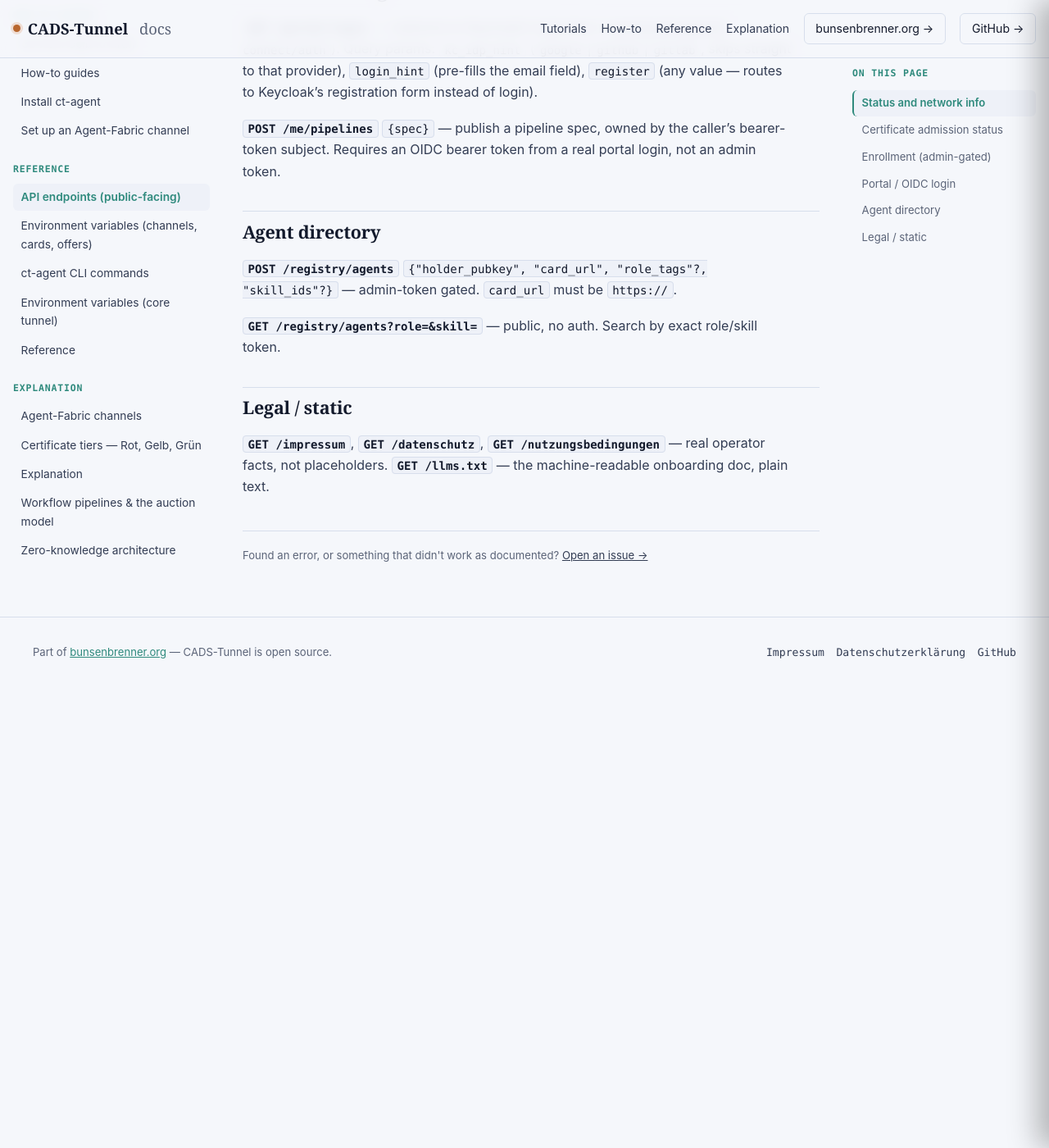
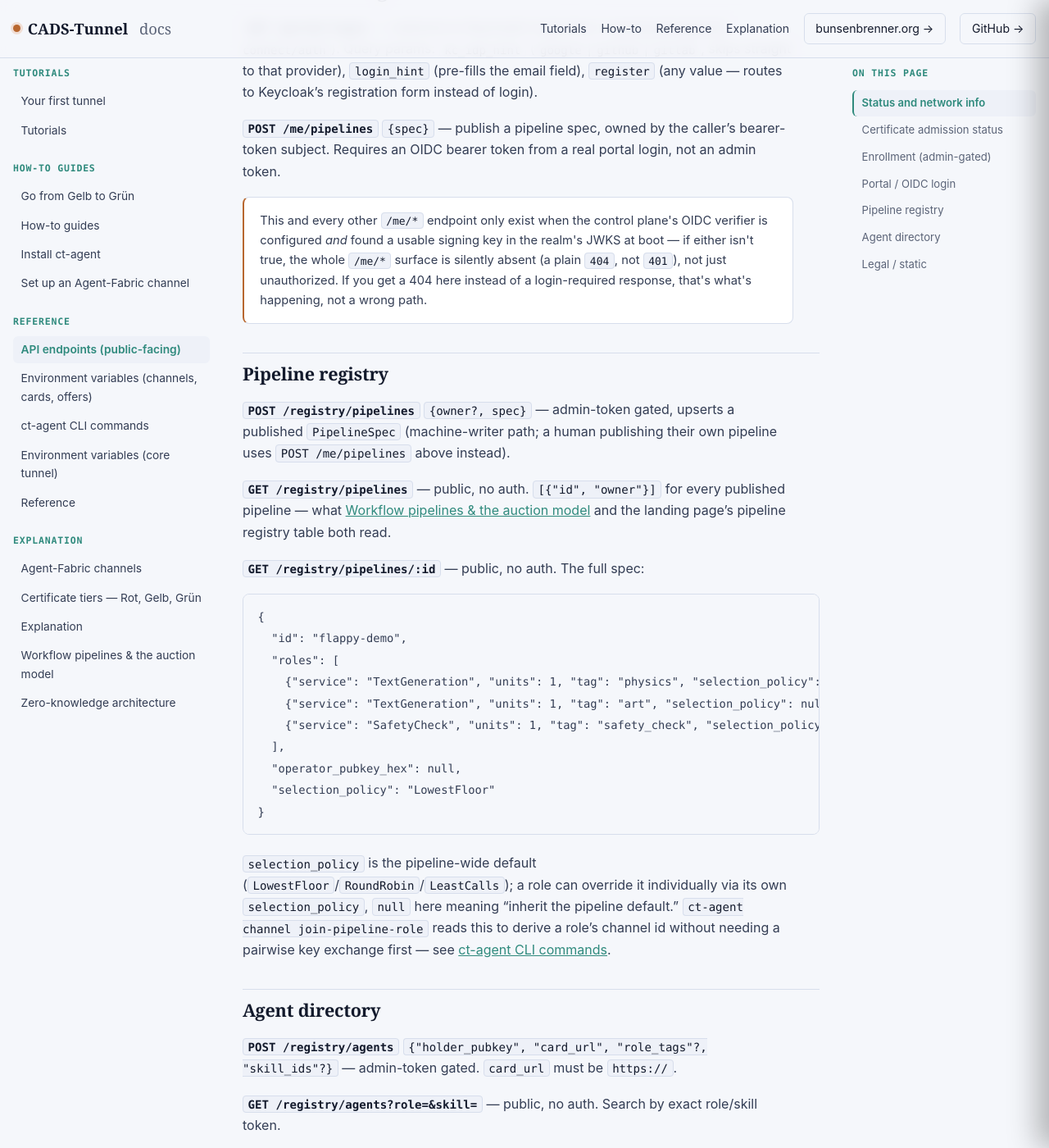
Before and after one commit to scimbe/CADS-Tunnel-docs, a Jekyll site: the page built from _reference/api-endpoints.md, in a window 1280 px wide and 1400 px high, scrolled down 1617 px. Shown: the whole window at 82% size. Built offline with Jekyll 4.4.1, drawn with Linux system fonts in a browser that asks for light colours.

Commit message:
reference: document the pipeline registry endpoints
GET /registry/pipelines and GET /registry/pipelines/:id were
completely undocumented despite being real, public, no-auth endpoints
-- confirmed live against production (list returned the two real
published demos; detail returned flappy-demo's actual PipelineSpec,
used verbatim as the example). Cross-checked the route table and doc
comments in service.rs to confirm POST is admin-gated (machine-writer
path, distinct from the already-documented POST /me/pipelines for a
human's own OIDC-authenticated publish).

Also added an evergreen note on why /me/pipelines (and every /me/*
endpoint) can 404 instead of requiring auth: the whole surface is
only mounted when the control plane's OIDC verifier configured *and*
found a usable JWKS signing key at boot -- straight from the source
comment, not describing any specific incident, so it stays accurate
regardless of today's live state.

````diff
--- a/_reference/api-endpoints.md
+++ b/_reference/api-endpoints.md
@@ -67,6 +67,44 @@ form instead of login).
 **`POST /me/pipelines`** `{spec}` — publish a pipeline spec, owned by the caller's bearer-token subject.
 Requires an OIDC bearer token from a real portal login, not an admin token.
 
+<div class="callout warn">
+This and every other <code>/me/*</code> endpoint only exist when the control plane's OIDC verifier is
+configured <em>and</em> found a usable signing key in the realm's JWKS at boot — if either isn't true,
+the whole <code>/me/*</code> surface is silently absent (a plain <code>404</code>, not <code>401</code>),
+not just unauthorized. If you get a 404 here instead of a login-required response, that's what's
+happening, not a wrong path.
+</div>
+
+## Pipeline registry
+
+**`POST /registry/pipelines`** `{owner?, spec}` — admin-token gated, upserts a published `PipelineSpec`
+(machine-writer path; a human publishing their own pipeline uses `POST /me/pipelines` above instead).
+
+**`GET /registry/pipelines`** — public, no auth. `[{"id", "owner"}]` for every published pipeline —
+what [Workflow pipelines & the auction model]({{ '/explanation/workflow-pipelines/' | relative_url }})
+and the landing page's pipeline registry table both read.
+
+**`GET /registry/pipelines/:id`** — public, no auth. The full spec:
+
+```json
+{
+  "id": "flappy-demo",
+  "roles": [
+    {"service": "TextGeneration", "units": 1, "tag": "physics", "selection_policy": null},
+    {"service": "TextGeneration", "units": 1, "tag": "art", "selection_policy": null},
+    {"service": "SafetyCheck", "units": 1, "tag": "safety_check", "selection_policy": null}
+  ],
+  "operator_pubkey_hex": null,
+  "selection_policy": "LowestFloor"
+}
+```
+
+`selection_policy` is the pipeline-wide default (`LowestFloor`/`RoundRobin`/`LeastCalls`); a role can
+override it individually via its own `selection_policy`, `null` here meaning "inherit the pipeline
+default." `ct-agent channel join-pipeline-role` reads this to derive a role's channel id without needing
+a pairwise key exchange first — see
+[ct-agent CLI commands]({{ '/reference/cli/' | relative_url }}).
+
 ## Agent directory
 
 **`POST /registry/agents`** `{"holder_pubkey", "card_url", "role_tags"?, "skill_ids"?}` — admin-token
````
